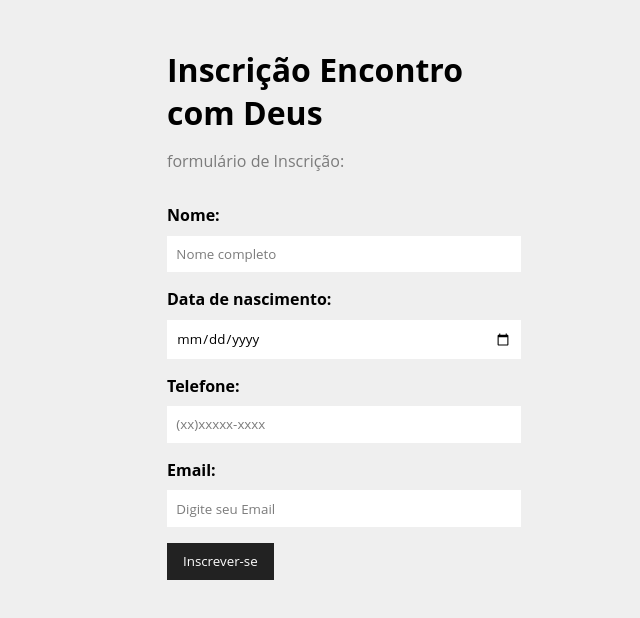
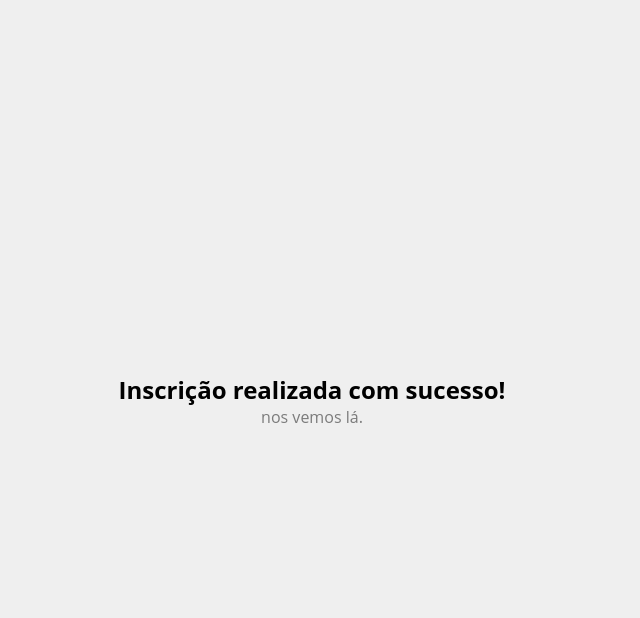
Before and after one commit to Heliatan-Humberto/inscricao-encontro, a React (Create React App) app in the folder encontro/: page /Inscrito in a window 1280 px wide. Shown: the top 618 px of the page, without its empty margins (328-968 px from the left). Built offline with nearby package versions, Linux system fonts and the light colour scheme.

Commit message:
genioupdate

```diff
--- a/encontro/db.json
+++ b/encontro/db.json
@@ -1,3 +1,5 @@
 {
-    "inscricoes": []
+  "inscricoes": [
+
+  ]
 }
--- a/encontro/src/App.js
+++ b/encontro/src/App.js
@@ -1,15 +1,22 @@
+
 import { BrowserRouter as Router, Routes, Route } from 'react-router-dom';
-import Estrutura from "./components/form/Estructure";
-import Container from "./components/layout/Container";
+
+//layout
+import Container from "./components/layout/Container"
+
+//pages
 import Welcome from './components/pages/Welcome';
-
+import Inscrito from  './components/pages/Inscrito'
 
 function App() {
 
   return (
     <Router>
       <Container customClass="minHeight">
-        <Welcome />
+        <Routes>
+          <Route path='/' element={<Welcome />} />
+          <Route path='/Inscrito' element={<Inscrito />} />
+        </Routes>
       </Container>
     </Router>
   );
--- a/encontro/src/components/form/Estructure.js
+++ b/encontro/src/components/form/Estructure.js
@@ -6,49 +6,53 @@ import Input from "./Input"
 import SubmitButton from "./SubmitButton"
 
 
-function Estrutura({ handleSubmit, listaData }) {
+function Estrutura({ handleSubmit, listData }) {
 
-    const [lista, setLista] = useState(listaData || {})
+    const [list, setList] = useState(listData || {})
 
 
-
+    const submit = (e) => {
+        e.preventDefault()
+        handleSubmit(list)
+    }
 
     function handleChange(e) {
-        setLista({ ...lista, [e.target.name]: e.target.value })
+        setList({ ...list, [e.target.name]: e.target.value })
     }
 
-
     return (
-        <form className={styles.form}>
+        <form onSubmit={submit} className={styles.form}>
             <Input
             type="text"
             text="Nome"
             name="nome"
             placeholder="Nome completo"
-            handleOnChange=""
-            value={lista.nome} />
+            handleOnChange={handleChange}
+            value={list.name}
+             />
             <Input
             type="Date"
             text="Data de nascimento"
             name="nascimento"
             placeholder="DD/MM/AAAA"
             handleOnChange={handleChange}
-            value=""
+            value={list.nascimento ? list.nascimento : ''}
            /><Input
            type="number"
            text="Telefone"
            name="telefone"
            placeholder="(xx)xxxxx-xxxx"
            handleOnChange={handleChange}
-           value=""
+           value={list.telefone ? list.telefone : ''}
            />
            <Input
             type="text"
             text="Email"
             name="email"
             placeholder="Digite seu Email"
-            handleOnChange=""
-            value={lista.nome} />
+            handleOnChange={handleChange}
+            value={list.email ? list.email : ''}
+            />
             <SubmitButton text='Inscrever-se' />
         </form>
     )
--- /dev/null
+++ b/encontro/src/components/pages/Inscrito.js
@@ -0,0 +1,12 @@
+import styles from './Inscrito.module.css'
+
+function Inscrito() {
+    return(
+        <div className={styles.sucess}>
+            <h1>Inscrição realizada com sucesso!</h1>
+            <p>nos vemos lá.</p>
+        </div>
+    )
+}
+
+export default Inscrito
--- /dev/null
+++ b/encontro/src/components/pages/Inscrito.module.css
@@ -0,0 +1,18 @@
+/* No seu arquivo Inscrito.module.css */
+.sucess {
+    margin: auto;
+    display: flex;
+    flex-direction: column;
+    justify-content: center;
+    align-items: center;
+    height: 100vh;
+  }
+
+.sucess h1 {
+    font-size: 24px;
+ }
+
+.sucess p {
+    font-size: 16px;
+    color: #7b7b7b;
+}
--- a/encontro/src/components/pages/Welcome.js
+++ b/encontro/src/components/pages/Welcome.js
@@ -4,11 +4,34 @@ import Estrutura from '../form/Estructure'
 import styles from './Welcome.module.css'
 
 function Welcome() {
+
+    const navigate = useNavigate()
+
+    function createPost(list) {
+
+        fetch("http://localhost:5000/inscricoes", {
+            method: 'POST',
+            headers: {
+                'Content-type': 'application/json'
+            },
+            body: JSON.stringify(list),
+         })
+            .then((resp) => resp.json())
+            .then((data) => {
+                console.log(data)
+
+                const state = { message: "inscrição realizada com sucesso" };
+                navigate("/Inscrito", (state));
+                //redirect
+            })
+            .catch(err => console.log(err))
+    }
+
     return (
         <div className={styles.newproject_container}>
             <h1>Inscrição Encontro com Deus</h1>
             <p>formulário de Inscrição:</p>
-            <Estrutura />
+            <Estrutura handleSubmit={createPost}/>
         </div>
     )
 }
--- a/encontro/src/index.js
+++ b/encontro/src/index.js
@@ -1,17 +1,11 @@
 import React from 'react';
-import ReactDOM from 'react-dom/client';
+import ReactDOM from 'react-dom';
 import './index.css';
 import App from './App';
-import reportWebVitals from './reportWebVitals';
 
-const root = ReactDOM.createRoot(document.getElementById('root'));
-root.render(
+ReactDOM.render(
   <React.StrictMode>
     <App />
-  </React.StrictMode>
+  </React.StrictMode>,
+  document.getElementById('root'),
 );
-
-// If you want to start measuring performance in your app, pass a function
-// to log results (for example: reportWebVitals(console.log))
-// or send to an analytics endpoint. Learn more: https://bit.ly/CRA-vitals
-reportWebVitals();
--- a/encontro/src/reportWebVitals.js
+++ /dev/null
@@ -1,13 +0,0 @@
-const reportWebVitals = onPerfEntry => {
-  if (onPerfEntry && onPerfEntry instanceof Function) {
-    import('web-vitals').then(({ getCLS, getFID, getFCP, getLCP, getTTFB }) => {
-      getCLS(onPerfEntry);
-      getFID(onPerfEntry);
-      getFCP(onPerfEntry);
-      getLCP(onPerfEntry);
-      getTTFB(onPerfEntry);
-    });
-  }
-};
-
-export default reportWebVitals;
```
Also changed, not shown: encontro/src/setupTests.js (deleted, +0 -5 lines).
